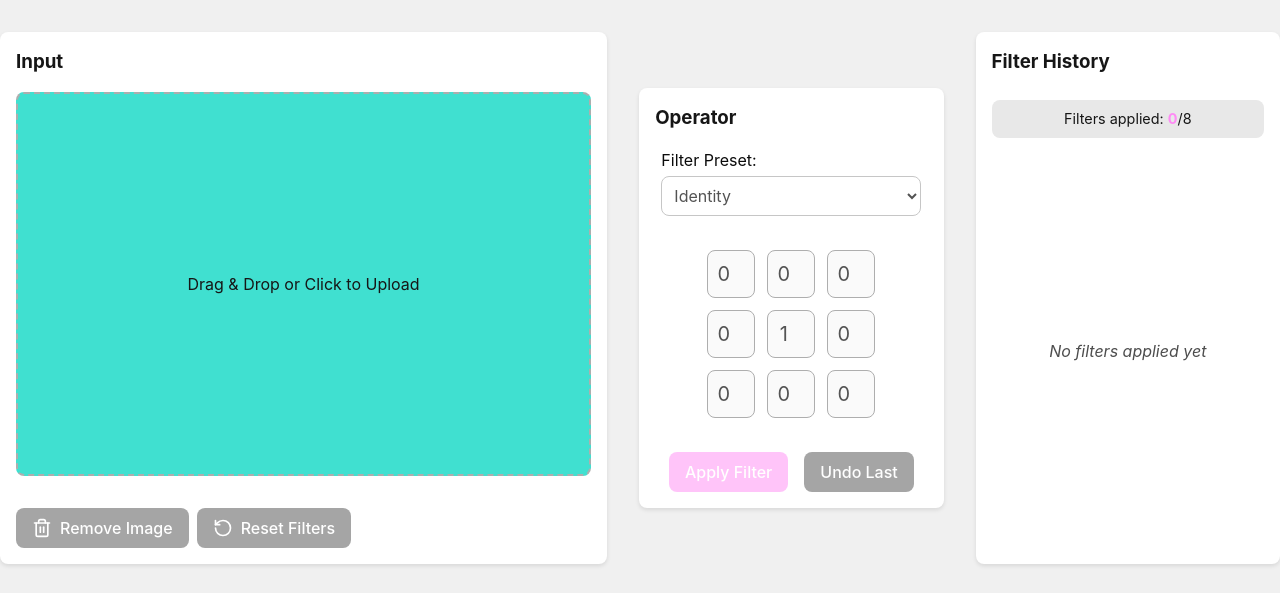
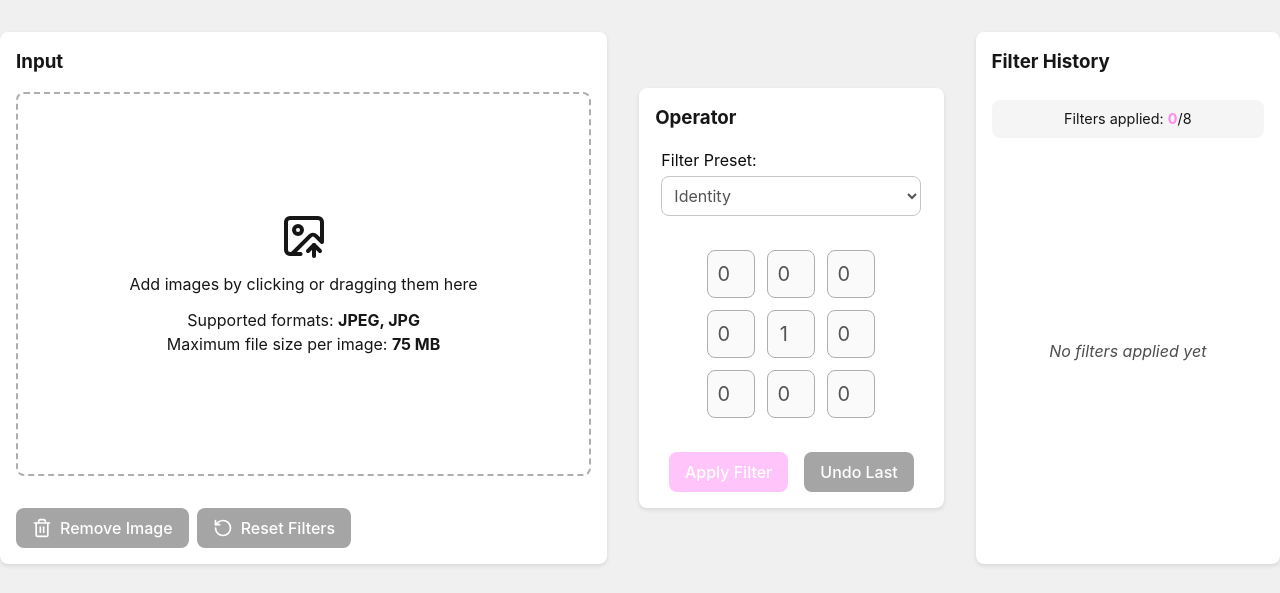
Before and after one commit to 777555777/svg-filter-matrix, a plain HTML site: page index.html in a window 1280 px wide. Drawn offline with Linux system fonts and the light colour scheme.

Commit message:
feat: enhance file upload area with SVG icon and improved styling

```diff
--- a/index.html
+++ b/index.html
@@ -14,7 +14,17 @@
           <div class="import">
             <label for="fileInput" d-ref="dropzone">
               <input type="file" d-ref="import" id="fileInput" accept="image/*" />
-              <div class="placeholder">Drag & Drop or Click to Upload</div>
+              <div class="placeholder">
+                <svg xmlns="http://www.w3.org/2000/svg" width="48" height="48" viewBox="0 0 24 24" fill="none" stroke="currentColor" stroke-width="2" stroke-linecap="round" stroke-linejoin="round" class="lucide lucide-image-up-icon lucide-image-up"><path d="M10.3 21H5a2 2 0 0 1-2-2V5a2 2 0 0 1 2-2h14a2 2 0 0 1 2 2v10l-3.1-3.1a2 2 0 0 0-2.814.014L6 21"/><path d="m14 19.5 3-3 3 3"/><path d="M17 22v-5.5"/><circle cx="9" cy="9" r="2"/></svg>
+                <p>
+                  Add images by clicking or dragging them here
+                </p>
+                <p>
+                  Supported formats: <strong>JPEG, JPG</strong>
+                <br>
+                  Maximum file size per image: <strong>75 MB</strong>
+                </p>
+              </div>
             </label>
               <img d-ref="input-img" src="" alt="input image" style="filter: url(#convolve)" />
           </div>
--- a/style.css
+++ b/style.css
@@ -172,24 +172,30 @@ main {
 }
 
 .placeholder {
-  background-color: turquoise;
+  display: flex;
+  flex-direction: column;
+  align-items: center;
+  justify-content: center;
+  gap: 0.75rem;
+  padding: 3rem 1.5rem;
   border: 2px dashed var(--neutral-300);
   border-radius: var(--border-radius);
-  height: 100%;
-  width: 100%;
-  min-height: 24rem;
-  display: grid;
-  place-items: center;
   cursor: pointer;
   transition: background-color 0.2s ease;
+  min-height: 24rem;
+
+  p {
+    text-align: center;
+  }
 }
 
 .placeholder:hover {
-  background-color: oklch(from turquoise calc(l * 0.95) c h);
+  border-color: var(--primary-500);
+  background-color: var(--primary-300);
+  color: var(--neutral-0);
 }
 
 img {
-  background-color: turquoise;
   height: 100%;
   width: 100%;
   max-width: 800px;
@@ -345,7 +351,7 @@ button.btn-secondary {
 .filter-info {
   margin-top: 0.5rem;
   padding: 0.5rem;
-  background-color: var(--neutral-100);
+  background-color: var(--neutral-50);
   border-radius: var(--border-radius);
   text-align: center;
   font-size: 0.9rem;
```
